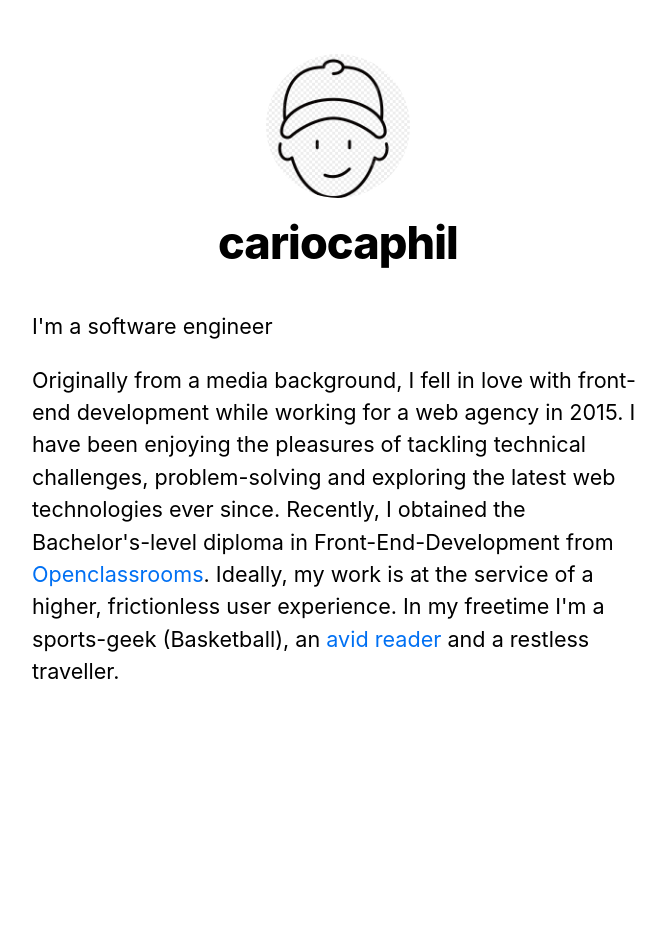
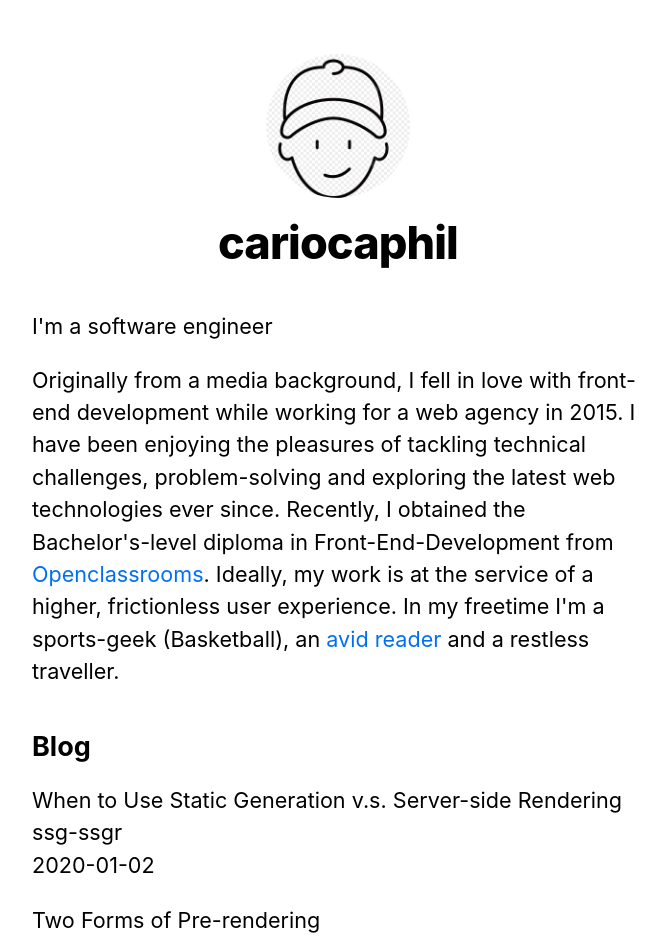
Before and after one commit to cariocaphil/nextjs-portfolio, a Next.js app: page / in a window 1280 px wide. Shown: the top 941 px of the page, without its empty margins (302-968 px from the left). Before the commit the page ends 800 px from the top, so only its background shows below. Built offline with nearby package versions, Linux system fonts and the light colour scheme.

Commit message:
add fetching data (from file system), pre-render index page with it

```diff
--- /dev/null
+++ b/lib/posts.js
@@ -0,0 +1,35 @@
+import fs from 'fs';
+import path from 'path';
+import matter from 'gray-matter';
+
+const postsDirectory = path.join(process.cwd(), 'posts');
+
+export function getSortedPostsData() {
+  // Get file names under /posts
+  const fileNames = fs.readdirSync(postsDirectory);
+  const allPostsData = fileNames.map((fileName) => {
+    // Remove ".md" from file name to get id
+    const id = fileName.replace(/\.md$/, '');
+
+    // Read markdown file as string
+    const fullPath = path.join(postsDirectory, fileName);
+    const fileContents = fs.readFileSync(fullPath, 'utf8');
+
+    // Use gray-matter to parse the post metadata section
+    const matterResult = matter(fileContents);
+
+    // Combine the data with the id
+    return {
+      id,
+      ...matterResult.data,
+    };
+  });
+  // Sort posts by date
+  return allPostsData.sort((a, b) => {
+    if (a.date < b.date) {
+      return 1;
+    } else {
+      return -1;
+    }
+  });
+}
--- a/pages/index.js
+++ b/pages/index.js
@@ -2,7 +2,18 @@
 import Layout, { siteTitle } from '../components/layout'
 import utilStyles from '../styles/utils.module.css'
 
-export default function Home() {
+import { getSortedPostsData } from '../lib/posts';
+
+export async function getStaticProps() {
+  const allPostsData = getSortedPostsData();
+  return {
+    props: {
+      allPostsData,
+    },
+  };
+}
+
+export default function Home({ allPostsData }) {
   return (
     <Layout home>
       <Head>
@@ -13,6 +24,20 @@
         <p>
         Originally from a media background, I fell in love with front-end development while working for a web agency in 2015. I have been enjoying the pleasures of tackling technical challenges, problem-solving and exploring the latest web technologies ever since. Recently, I obtained the Bachelor's-level diploma in Front-End-Development from <a href="https://openclassrooms.com/en/paths/315-front-end-developer">Openclassrooms</a>. Ideally, my work is at the service of a higher, frictionless user experience. In my freetime I'm a sports-geek (Basketball), an <a href="https://www.goodreads.com/user/show/129723443-cariocaphil"> avid reader </a>  and a restless traveller.        </p>
       </section>
+      <section className={`${utilStyles.headingMd} ${utilStyles.padding1px}`}>
+        <h2 className={utilStyles.headingLg}>Blog</h2>
+        <ul className={utilStyles.list}>
+          {allPostsData.map(({ id, date, title }) => (
+            <li className={utilStyles.listItem} key={id}>
+              {title}
+              <br />
+              {id}
+              <br />
+              {date}
+            </li>
+          ))}
+        </ul>
+      </section>
     </Layout>
   )
 }
```
